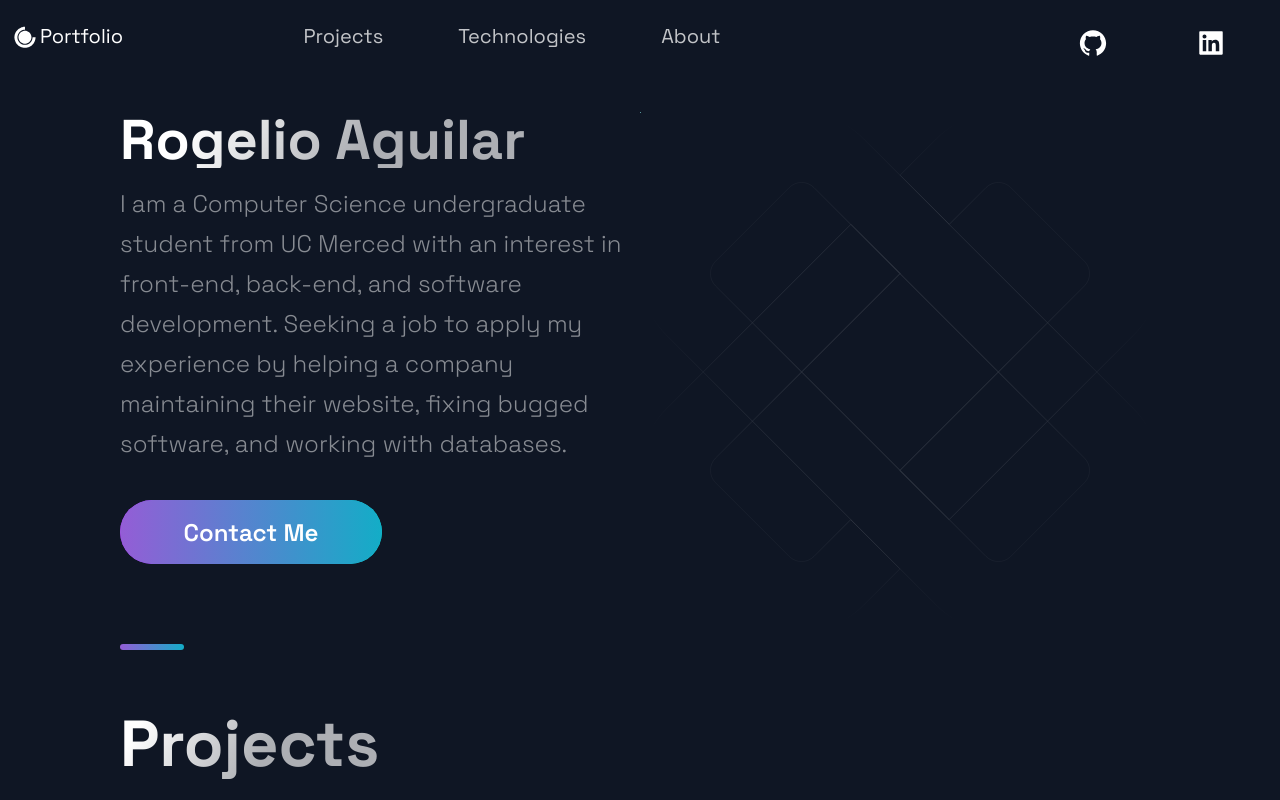
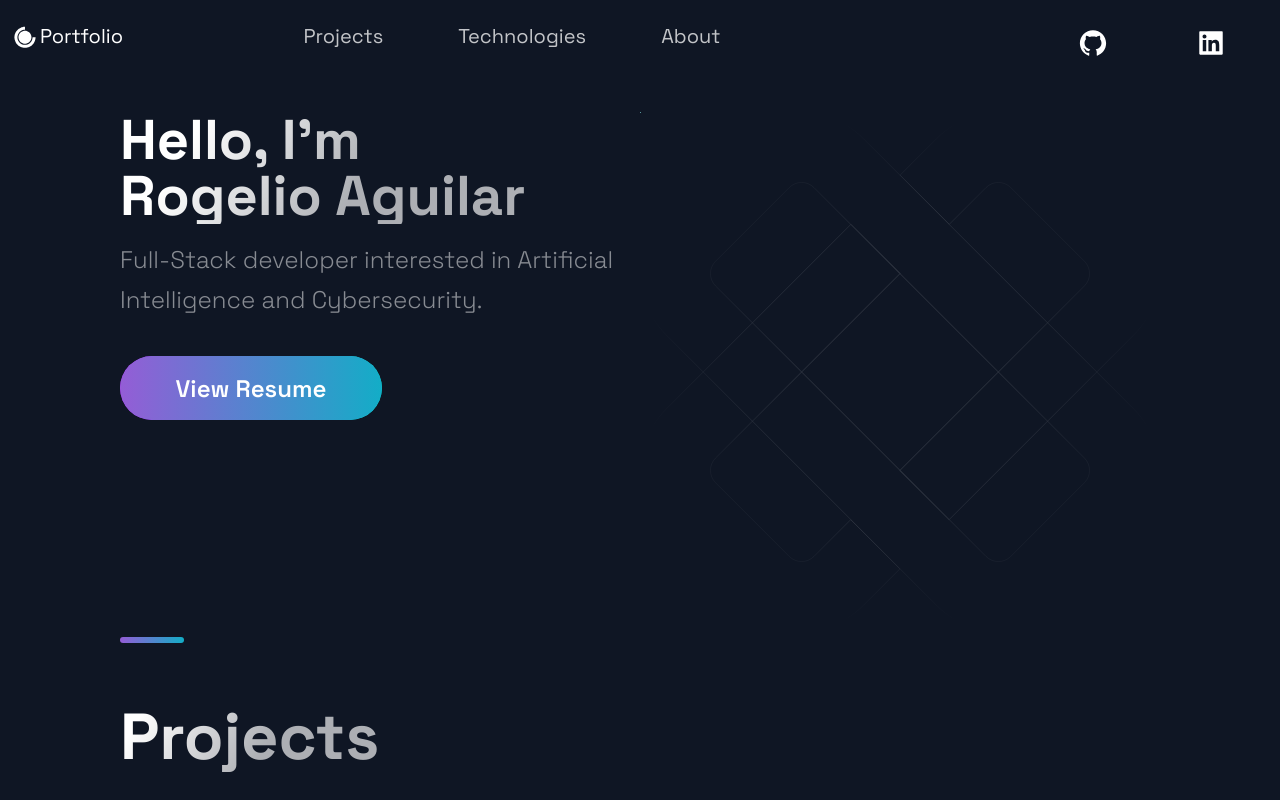
Before and after one commit to raguilar27/Porfolio-Website, a Next.js app in the folder portfolio/: page / in a window 1280 px wide. Shown: the top 800 px of the page. Built offline with nearby package versions, Linux system fonts and the light colour scheme.

Commit message:
added view resume

```diff
--- a/portfolio/src/components/Hero/Hero.js
+++ b/portfolio/src/components/Hero/Hero.js
@@ -1,4 +1,5 @@
 import React from "react";
+import Link from "next/link";
 
 import {
   Section,
@@ -11,20 +12,20 @@ import { LeftSection } from "./HeroStyles";
 const Hero = (props) => (
   <Section row nopadding>
     <LeftSection>
-      <SectionTitle>Rogelio Aguilar</SectionTitle>
+      <SectionTitle>
+        Hello, I'm
+        <br />
+        Rogelio Aguilar
+      </SectionTitle>
       <SectionText>
-        I am a Computer Science undergraduate student from UC Merced with an
-        interest in front-end, back-end, and software development. Seeking a job
-        to apply my experience by helping a company maintaining their website,
-        fixing bugged software, and working with databases.
+        Full-Stack developer interested in Artificial Intelligence and
+        Cybersecurity.
       </SectionText>
-      <Button
-        onClick={() =>
-          window.open("mailto:rogelioaguilar208@gmail.com", "_blank")
-        }
-      >
-        Contact Me
-      </Button>
+      <Link href="../../../images/Resume.pdf">
+        <Button>
+          <a target="_blank">View Resume</a>
+        </Button>
+      </Link>
     </LeftSection>
   </Section>
 );
```
Also changed, not shown: 1 other file (tests, documents, lock files or other folders).
